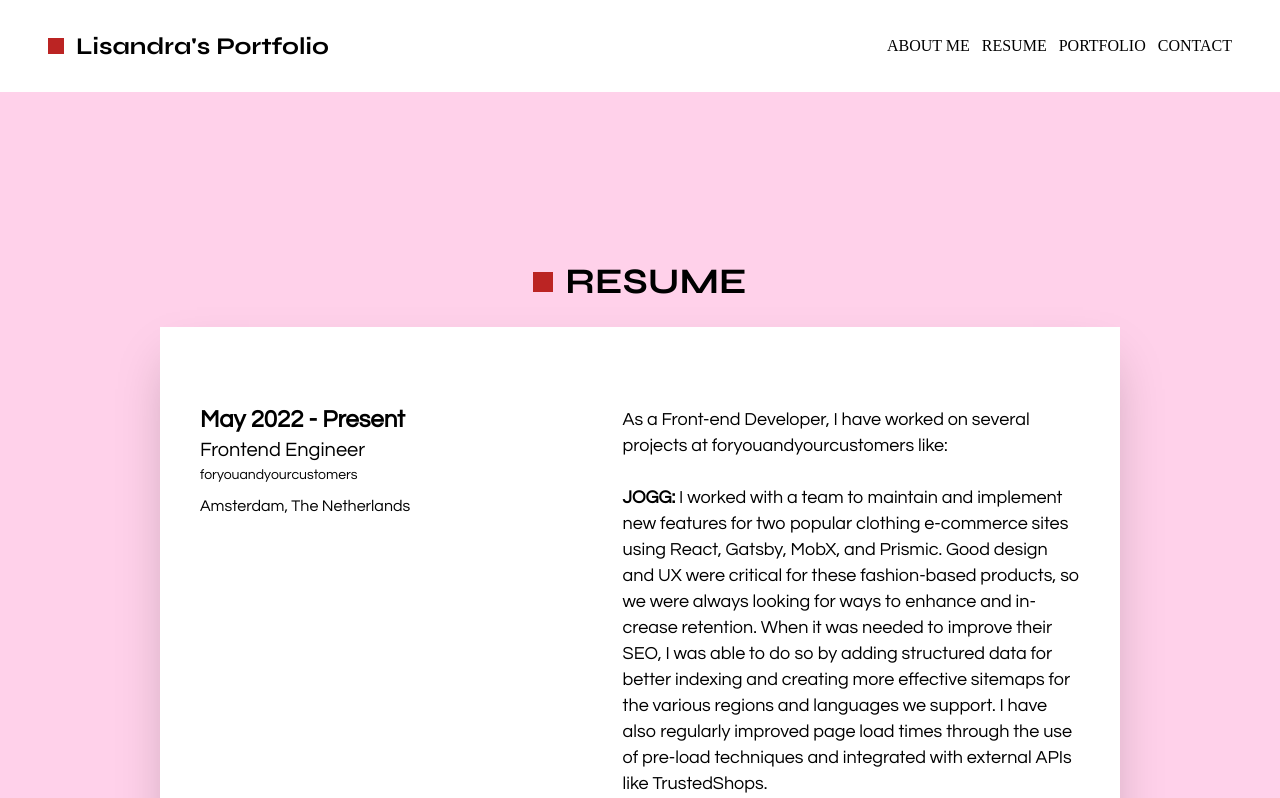
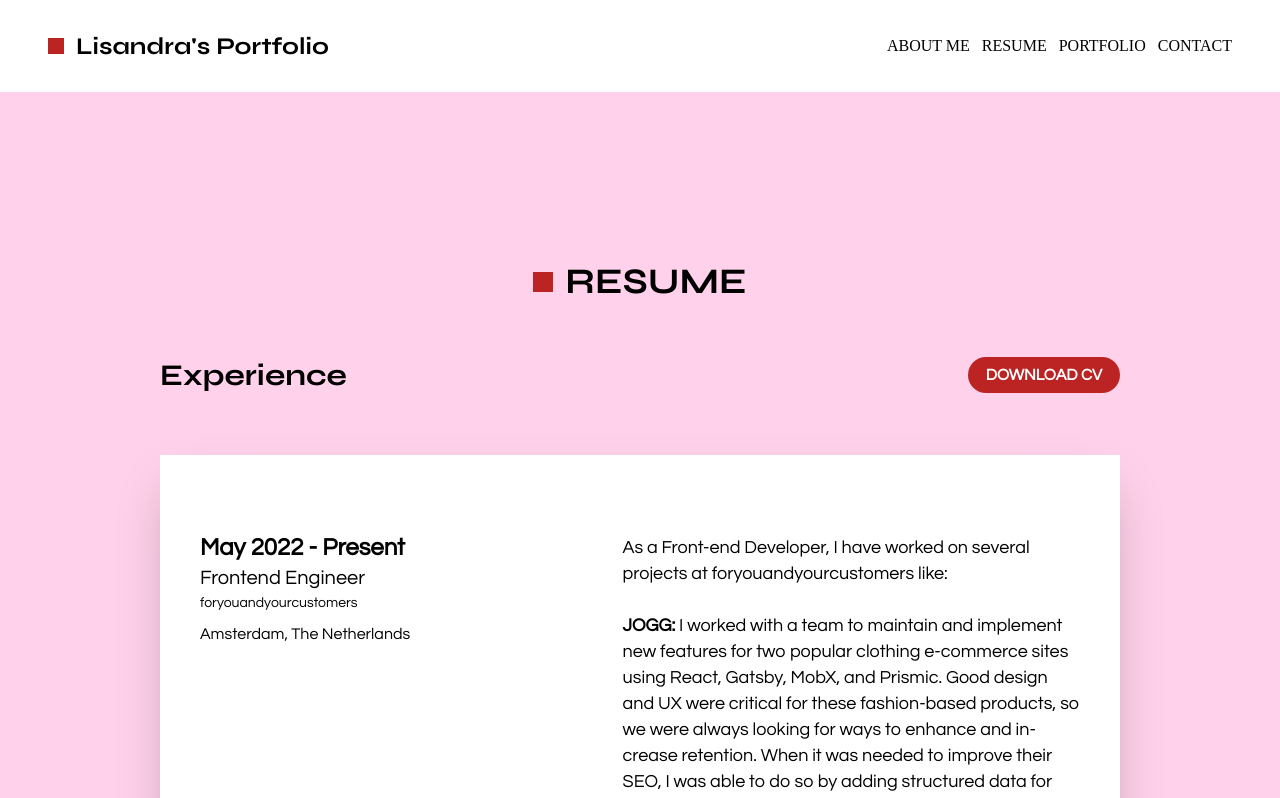
Before and after one commit to lisichaviano/portfolio-lisandra, a Next.js app: page /resume in a window 1280 px wide. Shown: the top 798 px of the page. Built offline with nearby package versions, Linux system fonts and the light colour scheme.

Commit message:
Added download button to download CV

```diff
--- a/src/app/resume/page.tsx
+++ b/src/app/resume/page.tsx
@@ -1,3 +1,4 @@
+"use client";
 import React from "react";
 import Card from "../../components/Card";
 import SkillsCard from "../../components/SkillsCard";
@@ -112,11 +113,35 @@ export default function ResumePage() {
 
   const languages = ["English", "Spanish"];
 
+  const onButtonClick = () => {
+    fetch("CV.pdf").then((response) => {
+      response.blob().then((blob) => {
+        // Creating new object of PDF file
+        const fileURL = window.URL.createObjectURL(blob);
+
+        // Setting various property values
+        let alink = document.createElement("a");
+        alink.href = fileURL;
+        alink.download = "Lisandra-Pena-Software-Engineer-CV.pdf";
+        alink.click();
+      });
+    });
+  };
+
   return (
     <div className="flex flex-col px-40 py-36 justify-center items-center bg-thistle">
       <div className="flex gap-3 items-center">
         <div className="bg-firebrick w-5 h-5 overflow-hidden" />
         <h1 className="font-syne text-4xl">RESUME</h1>
+      </div>
+      <div className="flex justify-between w-full items-center mb-8">
+        <p className="text-3xl font-syne">Experience</p>
+        <button
+          onClick={onButtonClick}
+          className="text-base font-questrial hover:bg-white hover:text-firebrick hover:border-firebrick font-bold text-white bg-firebrick border-2 border-transparent hover:cursor-pointer rounded-full py-2 px-4"
+        >
+          DOWNLOAD CV
+        </button>
       </div>
       <div className="flex flex-col gap-12">
         {resume.map((job) => (
```
Also changed, not shown: 1 other file (tests, documents, lock files or other folders).
